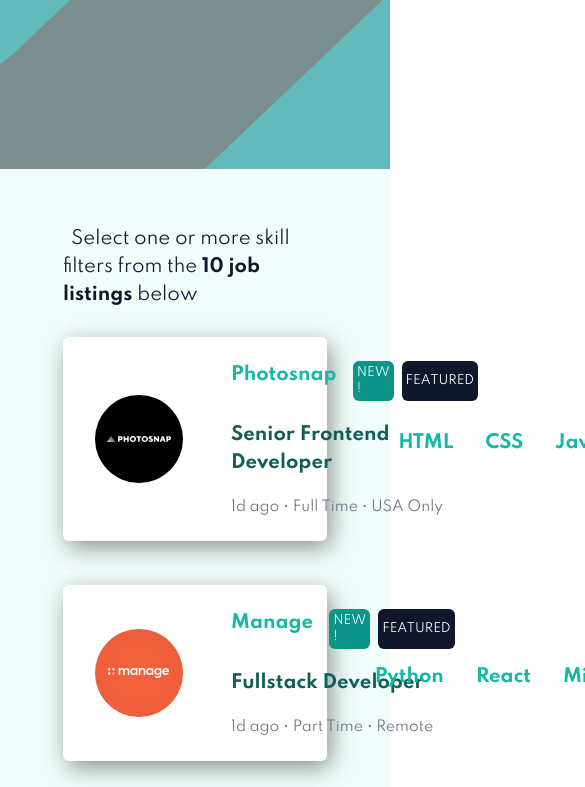
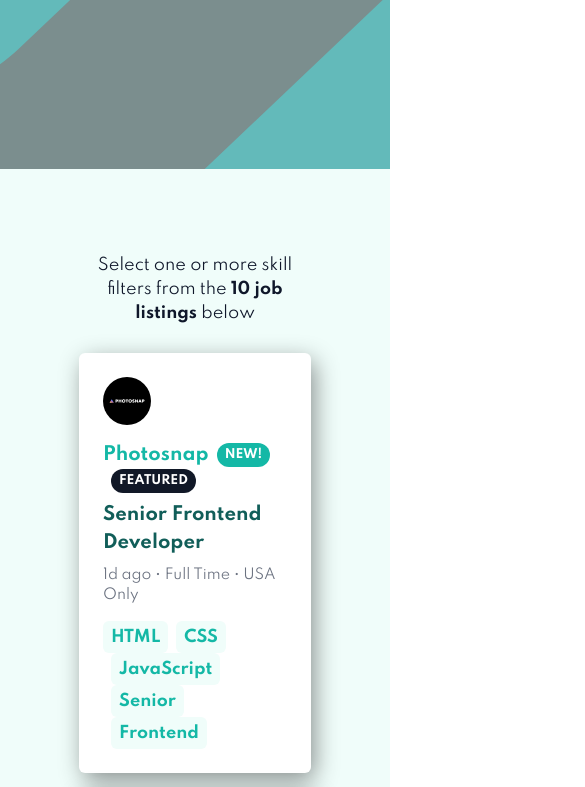
Before and after one commit to ZahirHaniche-dev/reactjs-job-list, a React (Vite) app: page / in a window 390 px wide. Shown: the top 787 px of the page, 585 px wide, since content can reach past the window. Built offline with nearby package versions, Linux system fonts and the light colour scheme.

Commit message:
Filtering list after select skills and responsive

```diff
--- a/src/App.jsx
+++ b/src/App.jsx
@@ -1,6 +1,6 @@
 import Header from "./components/Header";
 import Footer from "./components/Footer";
-import JobList from "./layouts/Jobs/JobList";
+import JobsList from "./layouts/Jobs/JobsList";
 
 const App = () => {
   return (
@@ -9,7 +9,7 @@
         <Header />
       </div>
       <div className="max-w-[80%] mx-auto p-6">
-        <JobList />
+        <JobsList />
       </div>
       <Footer />
     </div>
--- /dev/null
+++ b/src/layouts/Filter/FilterInfo.jsx
@@ -0,0 +1,15 @@
+export default function FilterInfo({ skillsList, dataLength }) {
+  return (
+    <div className="mt-6 mb-6">
+      {skillsList.skills.length === 0 && (
+        <span className="text-slate-900 text-base sm:text-lg px-2 py-1 cursor-pointer block text-center sm:text-left">
+          Select one or more skill filters from the{" "}
+          <span className="font-extrabold">
+            {dataLength} job listings
+          </span>{" "}
+          below
+        </span>
+      )}
+    </div>
+  );
+}
--- a/src/layouts/Filter/FilterList.jsx
+++ b/src/layouts/Filter/FilterList.jsx
@@ -1,32 +1,34 @@
+import FilterInfo from "./FilterInfo";
+import { removeOne, clearOne } from '../../features/skills';
+import { useDispatch } from "react-redux";
 
-export default function FilterList({skillsList, dataLength}) {
+export default function FilterList({ skillsList, dataLength }) {
+    const dispatch = useDispatch();
 
     return (
         <div>
-            {
-                skillsList.skills.length === 0 &&
-                <span className='text-slate-900   text-lg px-2 py-1 cursor-pointer'>
-                    Select one or more skill filters from the <span className='font-extrabold'>{dataLength} job listings</span> below
-                </span>
-            }
-
-            <div className={`${skillsList.skills.length === 0 ? "hidden" : "block"} space-x-6 bg-white shadow-custom rounded-md p-6 my-6 flex items-center justify-between`}>
-                <div className="flex space-x-2 mt-2">
-                    { skillsList.skills.length > 0 && skillsList.skills.map(skill => (
-                        <>
-                            <span className="text-teal-500 font-semibold text-xl px-2 py-1 cursor-pointer mt-1">
+            <FilterInfo skillsList={skillsList} dataLength={dataLength} />
+            <div className={`${skillsList.skills.length === 0 ? "hidden" : "block"} bg-white shadow-custom rounded-md p-4 sm:p-6 my-4 flex flex-col sm:flex-row items-start sm:items-center justify-between`}>
+                <div className="flex flex-wrap space-x-2 mt-2 sm:mt-0">
+                    {skillsList.skills.length > 0 && skillsList.skills.map((skill, index) => (
+                        <div key={index} className="flex items-center space-x-2 mb-2 sm:mb-0">
+                            <span className="text-teal-500 font-semibold text-base sm:text-xl px-2 py-1 cursor-pointer">
                                 {skill.name}
                             </span>
-                            <div onClick={() => dispatch(removeOne(skill.name))}
-                            className="flex items-center justify-center mt-1 w-8 h-8 rounded bg-teal-600 text-slate-50 cursor-pointer bg-teal-500 hover:bg-slate-900 ">
-                                <span className="text-4xl font-bold text-white">-</span>
+                            <div
+                                onClick={() => dispatch(removeOne(skill.name))}
+                                className="flex items-center justify-center w-6 h-6 sm:w-8 sm:h-8 rounded bg-teal-600 text-white cursor-pointer hover:bg-teal-700"
+                            >
+                                <span className="text-lg sm:text-2xl font-bold">-</span>
                             </div>
-                        </>
+                        </div>
                     ))}
                 </div>
-                <div className="mt-2 ml-auto">
-                    <span onClick={() => dispatch(clearOne())}
-                    className="text-teal-500 font-semibold hover:bg-teal-600 hover:text-slate-50 text-lg px-2 py-1 cursor-pointer">
+                <div className="mt-4 sm:mt-0 sm:ml-auto">
+                    <span
+                        onClick={() => dispatch(clearOne())}
+                        className="text-teal-500 font-semibold hover:bg-teal-600 hover:text-white text-base sm:text-lg px-3 py-2 cursor-pointer rounded"
+                    >
                         Clear
                     </span>
                 </div>
--- a/src/layouts/Jobs/JobList.jsx
+++ /dev/null
@@ -1,83 +0,0 @@
-import React, { useEffect, useState } from 'react';
-import { useSelector, useDispatch } from "react-redux";
-import { getData } from "../../features/jobs";
-import { addOne } from '../../features/skills';
-import spinner from "../../assets/spinner.svg";
-import FilterList from '../Filter/FilterList';
-
-export default function JobList() {
-
-    const dispatch = useDispatch();
-    const { data, loading, error } = useSelector(state => state.jobs);
-
-    useEffect(() => {
-        dispatch(getData());
-    }, [dispatch]);
-
-    let contentData;
-    if (loading) contentData = <img src={spinner} alt="spinner loader" />;
-    if (error) contentData = <p className="text-red-600">An error has occurred</p>;
-    if (data) {
-        contentData = (
-            <div>
-                {data.map(job => (
-                    <div>
-                        <li key={ job.id } className="text-slate-50 text-xl flex-col items-start mb-4">
-                            <div className="bg-white shadow-custom rounded-md p-6 flex items-center justify-between">
-                                <div className="flex items-center space-x-10">
-                                    <img src={ job.logo } alt={`${ job.company } logo`}  className="p-2" />
-                                    <div>
-                                        <div className="flex space-x-2 pb-5">
-                                            <h3 className="text-teal-500 font-semibold text-lg mr-2">{ job.company }</h3>
-                                            <span className={`${!job.new?"hidden":"block"}  flex items-center text-xs text-teal-50 bg-teal-600 px-1 py-1 justify-center pt-1 rounded-md`}>NEW !</span>
-                                            <span className={`${!job.featured?"hidden":"block"} flex items-center text-xs text-white bg-slate-900 px-1 py-1 rounded-md pt-1 align-middle`}>FEATURED</span>
-                                        </div>
-                                        <div>
-                                            <h2 className="font-bold text-lg text-teal-800 pb-5">{job.position}</h2>
-                                            <p className="text-gray-500 text-sm">{ job.postedAt } • { job.contract } • { job.location }</p>
-                                        </div>
-                                    </div>
-
-                                </div>
-                                <div className="flex space-x-4 mt-2">
-                                        { job.languages.map(language => (
-                                        <span key={ language.id }
-                                        onClick={() => dispatch(addOne(language))}
-                                        className='text-teal-500 font-semibold hover:bg-teal-600
-                                        hover:text-slate-50 text-lg px-2 py-1 cursor-pointer'>{ language }</span>
-                                        ))}
-                                        { job.tools.map(tool => (
-                                        <span key={ tool.id }
-                                        onClick={() => dispatch(addOne(tool))}
-                                        className="text-teal-500 font-semibold hover:bg-teal-600
-                                        hover:text-slate-50 text-lg px-2 py-1 cursor-pointer">{ tool }</span>
-
-                                        ))}
-                                        <span
-                                        onClick={() => dispatch(addOne(job.level))}
-                                        className="text-teal-500 font-semibold hover:bg-teal-600
-                                        hover:text-slate-50 text-lg px-2 py-1 cursor-pointer">{ job.level }</span>
-                                        <span
-                                        onClick={() => dispatch(addOne(job.role))}
-                                        className="text-teal-500 font-semibold hover:bg-teal-600
-                                        hover:text-slate-50 text-lg px-2 py-1 cursor-pointer">{ job.role }</span>
-                                </div>
-                            </div>
-                        </li>
-                    </div>
-
-                ))}
-            </div>
-        );
-    }
-
-    const skillsList = useSelector(state => state.skills)
-    const dataLength = (data && data.length) ? data.length : 0;
-
-    return (
-        <div>
-            <FilterList skillsList={skillsList} dataLength={dataLength} />
-            {contentData}
-        </div>
-    );
-}
--- /dev/null
+++ b/src/layouts/Jobs/JobsList.jsx
@@ -0,0 +1,82 @@
+import React, { useEffect } from 'react';
+import { useSelector, useDispatch } from "react-redux";
+import { getData } from "../../features/jobs";
+import { addOne } from '../../features/skills';
+import spinner from "../../assets/spinner.svg";
+import FilterList from '../Filter/FilterList';
+
+export default function JobsList() {
+    const dispatch = useDispatch();
+    const { data, loading, error } = useSelector(state => state.jobs);
+    const skillsList = useSelector(state => state.skills);
+    const dataLength = (data && data.length) ? data.length : 0;
+
+    useEffect(() => {
+        dispatch(getData());
+    }, [dispatch]);
+
+    const filterJobs = (jobs) => {
+        if (skillsList.skills.length === 0) return jobs;
+        return jobs.filter(job => {
+            const jobSkills = [
+                ...job.languages,
+                ...job.tools,
+                job.level,
+                job.role
+            ];
+            return skillsList.skills.every(skill => jobSkills.includes(skill.name));
+        });
+    };
+
+    const filteredData = data ? filterJobs(data) : [];
+    let contentData;
+    if (loading) contentData = <img src={spinner} alt="spinner loader" />;
+    if (error) contentData = <p className="text-red-600">An error has occurred</p>;
+    if (data) {
+        contentData = (
+            <ul className="space-y-4">
+                {filteredData.map(job => (
+                    <li key={job.id} className="bg-white shadow-custom rounded-md p-6 flex flex-col md:flex-row md:items-center justify-between hover:border-l-4 hover:border-teal-400 cursor-pointer">
+                        <div className="flex flex-col md:flex-row items-start md:items-center space-y-4 md:space-y-0 md:space-x-8">
+                            <img src={job.logo} alt={`${job.company} logo`} className="w-12 h-12 md:w-16 md:h-16" />
+                            <div className="flex flex-col space-y-2">
+                                <div className="flex flex-wrap items-center space-x-2">
+                                    <h3 className="text-teal-500 font-semibold text-lg">{job.company}</h3>
+                                    {job.new && <span className="bg-teal-500 text-white text-xs font-bold uppercase rounded-full px-2 py-1">New!</span>}
+                                    {job.featured && <span className="bg-gray-900 text-white text-xs font-bold uppercase rounded-full px-2 py-1">Featured</span>}
+                                </div>
+                                <h2 className="font-bold text-lg text-teal-800">{job.position}</h2>
+                                <p className="text-gray-500 text-sm">{job.postedAt} • {job.contract} • {job.location}</p>
+                            </div>
+                        </div>
+                        <div className="flex flex-wrap items-center space-x-2 mt-4 md:mt-0">
+                            {job.languages.map((language, index) => (
+                                <span key={index} onClick={() => dispatch(addOne(language))} className="text-teal-500 font-semibold bg-teal-50 hover:bg-teal-500 hover:text-white rounded-md px-2 py-1 cursor-pointer">
+                                    {language}
+                                </span>
+                            ))}
+                            {job.tools.map((tool, index) => (
+                                <span key={index} onClick={() => dispatch(addOne(tool))} className="text-teal-500 font-semibold bg-teal-50 hover:bg-teal-500 hover:text-white rounded-md px-2 py-1 cursor-pointer">
+                                    {tool}
+                                </span>
+                            ))}
+                            <span onClick={() => dispatch(addOne(job.level))} className="text-teal-500 font-semibold bg-teal-50 hover:bg-teal-500 hover:text-white rounded-md px-2 py-1 cursor-pointer">
+                                {job.level}
+                            </span>
+                            <span onClick={() => dispatch(addOne(job.role))} className="text-teal-500 font-semibold bg-teal-50 hover:bg-teal-500 hover:text-white rounded-md px-2 py-1 cursor-pointer">
+                                {job.role}
+                            </span>
+                        </div>
+                    </li>
+                ))}
+            </ul>
+        );
+    }
+
+    return (
+        <div className="container mx-auto px-4">
+            <FilterList skillsList={skillsList} dataLength={dataLength} />
+            {contentData}
+        </div>
+    );
+}
```
